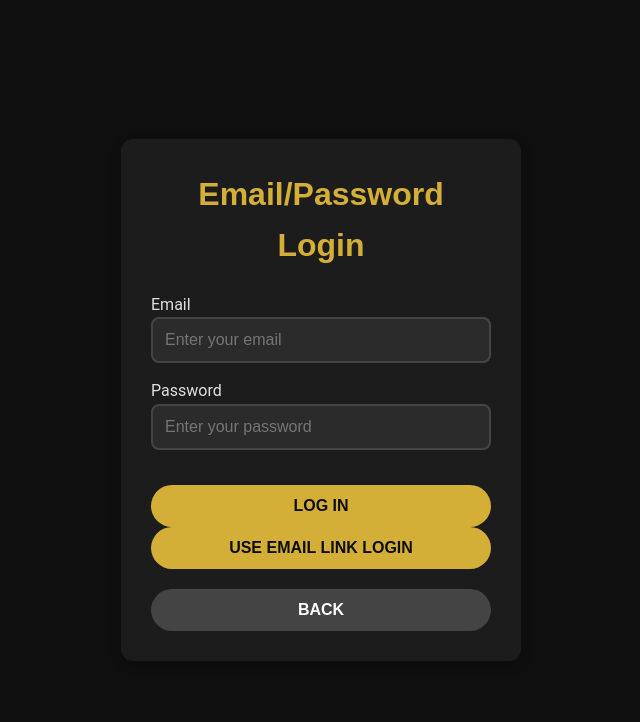
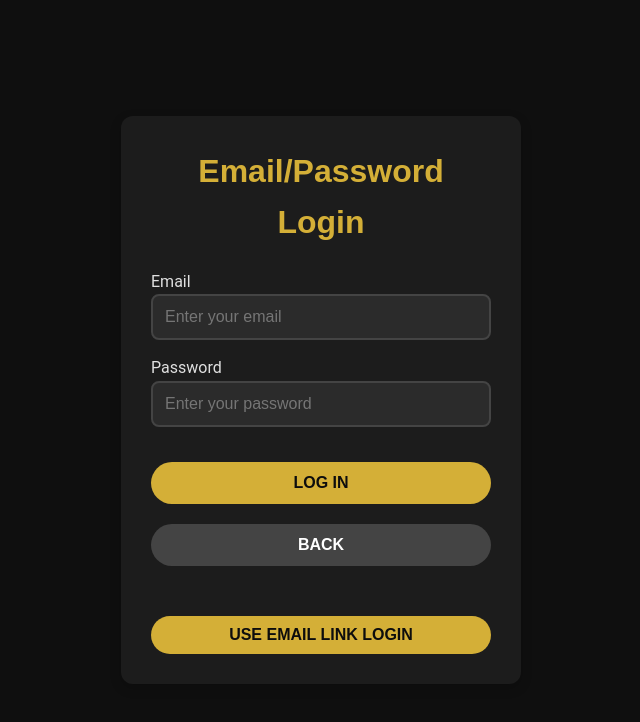
Before and after one commit to 88byte/wildcommand, a React (Create React App) app: page /login in a window 1280 px wide. Shown: the top 722 px of the page, without its empty margins (319-959 px from the left). Built offline with nearby package versions, Linux system fonts and the light colour scheme; no server answers.

Commit message:
huntersetup

```diff
--- a/src/components/Login.js
+++ b/src/components/Login.js
@@ -97,20 +97,22 @@ const Login = () => {
         )}
 
         {isEmailLinkLogin && (
-          <button className="submit-btn" onClick={handleSendLoginLink}>
+          <button className="submit-btn magic-link-btn" onClick={handleSendLoginLink}>
             Send Login Link
           </button>
         )}
+
+        {/* Back button */}
+        <button className="back-btn" onClick={() => navigate('/')}>
+          Back
+        </button>
 
         {/* Toggle between login methods */}
         <button className="toggle-btn" onClick={toggleLoginMode}>
           {isEmailLinkLogin ? 'Use Email/Password Login' : 'Use Email Link Login'}
         </button>
 
-        {/* Back button */}
-        <button className="back-btn" onClick={() => navigate('/')}>
-          Back
-        </button>
+
       </div>
     </div>
   );
--- a/src/index.css
+++ b/src/index.css
@@ -186,6 +186,28 @@ button.submit-btn {
   margin-top: 20px;
 }
 
+/* Add some margin between the buttons */
+.submit-btn {
+  margin-top: 10px; /* Adds space at the top */
+  padding: 10px 20px;
+}
+
+.magic-link-btn {
+  margin-top: 20px; /* Adds a larger gap between the password login and the magic link button */
+}
+
+.toggle-btn, .back-btn {
+  margin-top: 50px; /* Add space between toggle button and the previous button */
+  padding: 10px 20px;
+}
+
+.error-message {
+  color: red;
+  margin-bottom: 10px; /* Add some space below the error message */
+}
+
+
+
 button.submit-btn:hover {
   background-color: #bfa13b;
   transform: translateY(-2px); /* Lift effect */
```
Also changed, not shown: 1 other file (tests, documents, lock files or other folders).
